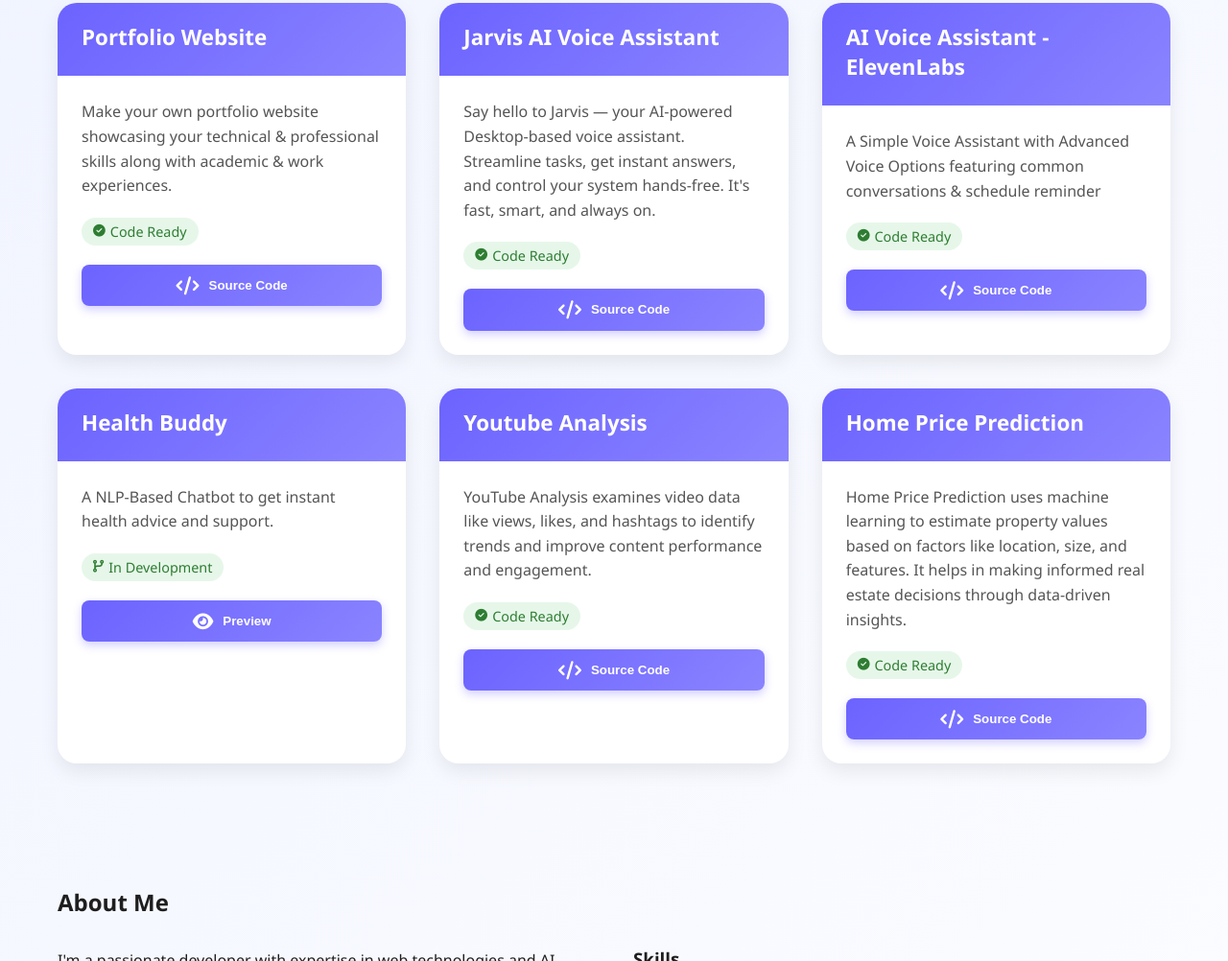
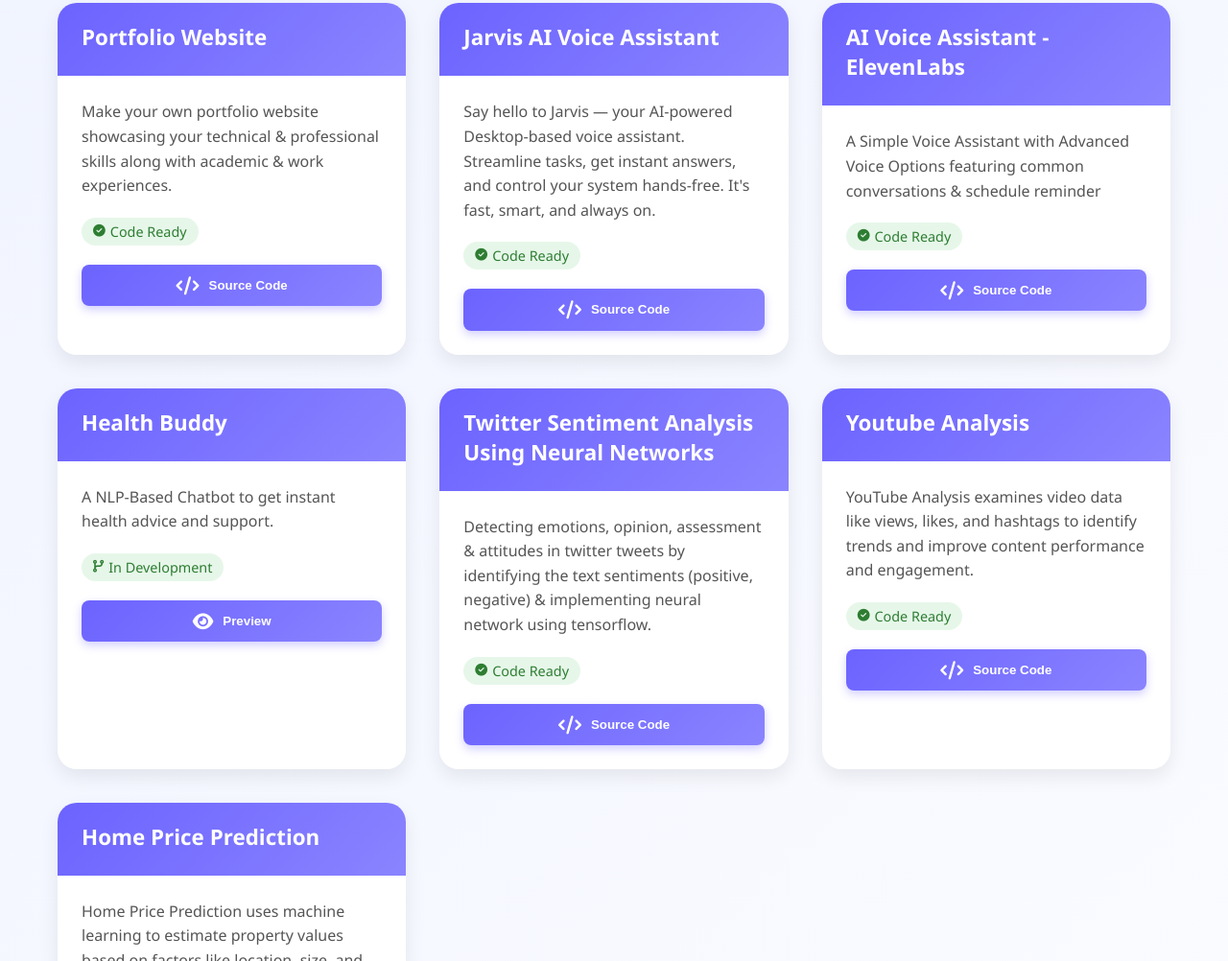
Before and after one commit to TARK473/ProjectsTemplate, a plain HTML site: page docs/index.html in a window 1280 px wide. Shown: the part 233-1235 px from the top of the page at 96% size. Drawn offline with Linux system fonts and the light colour scheme.

Commit message:
Update index.html

```diff
--- a/docs/index.html
+++ b/docs/index.html
@@ -552,6 +552,25 @@
 
       <div class="project-card">
         <div class="card-header">
+          <h3 class="project-title">Twitter Sentiment Analysis Using Neural Networks</h3>
+        </div>
+        <div class="project-content">
+          <p class="project-description">
+            Detecting emotions, opinion, assessment & attitudes in twitter tweets by identifying the text sentiments (positive, negative) & implementing neural network using tensorflow.
+          </p>
+          <div class="meta-info">
+            <div class="status-badge">
+              <i class="fas fa-check-circle"></i> Code Ready
+            </div>
+          </div>
+          <button class="Documents-btn">
+            <i class="fas fa-code"></i> Source Code
+          </button>
+        </div>
+      </div>
+
+      <div class="project-card">
+        <div class="card-header">
           <h3 class="project-title">Youtube Analysis</h3>
         </div>
         <div class="project-content">
```
